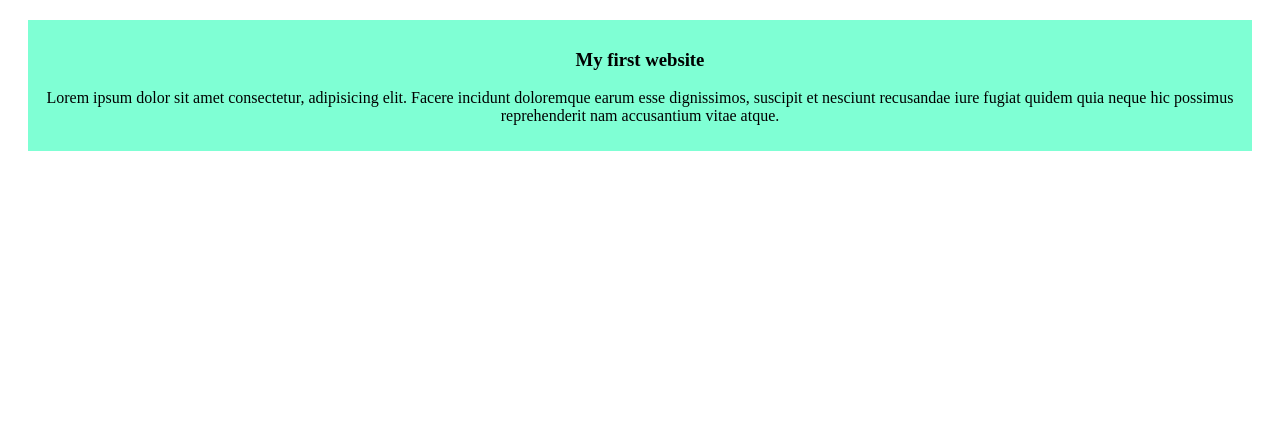
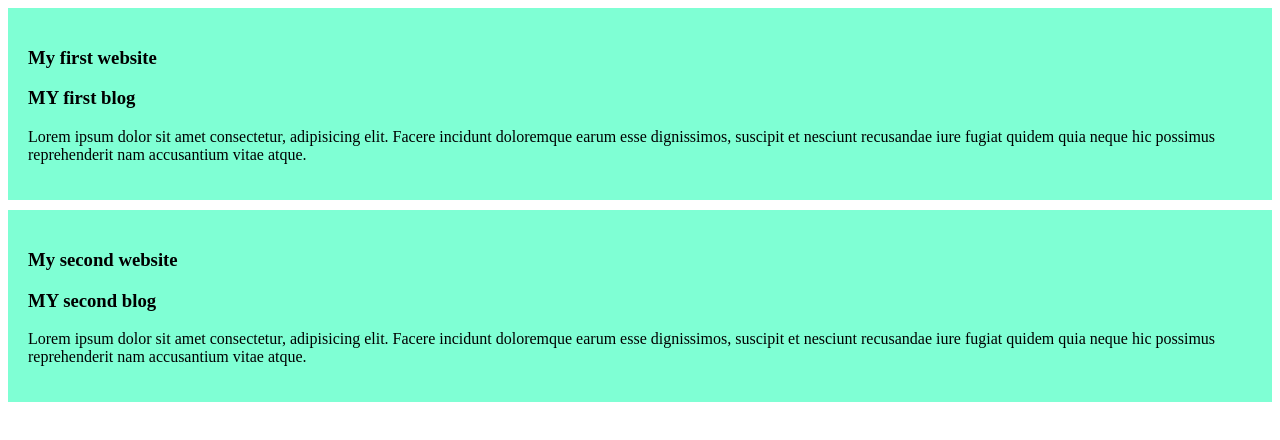
Before and after one commit to Tyrant69/my-simple-website, a plain HTML site: page index.html in a window 1280 px wide. Drawn offline with Linux system fonts and the light colour scheme.

Commit message:
added 2nd blog

```diff
--- a/index.html
+++ b/index.html
@@ -9,9 +9,14 @@
 <body>
     <div>
 <h3> My first website</h3>
-<p>Lorem ipsum dolor sit amet consectetur, adipisicing elit. Facere incidunt doloremque earum esse dignissimos, suscipit et nesciunt recusandae iure fugiat quidem quia neque hic possimus reprehenderit nam accusantium vitae atque.</p>
-
+<p>  <h3>MY first blog </h3>
+    Lorem ipsum dolor sit amet consectetur, adipisicing elit. Facere incidunt doloremque earum esse dignissimos, suscipit et nesciunt recusandae iure fugiat quidem quia neque hic possimus reprehenderit nam accusantium vitae atque.</p>
     </div>
+    <div>
+        <h3> My second website</h3>
+        <p>  <h3>MY second blog </h3>
+            Lorem ipsum dolor sit amet consectetur, adipisicing elit. Facere incidunt doloremque earum esse dignissimos, suscipit et nesciunt recusandae iure fugiat quidem quia neque hic possimus reprehenderit nam accusantium vitae atque.</p>
+            </div>
 
 </body>
 </html>
--- a/styles/blog.css
+++ b/styles/blog.css
@@ -1,3 +1,6 @@
 div {background-color: aquamarine;
-padding: 10px;
-margin: 20px; text-align: center;}
+padding: 20px;
+
+margin-bottom: 10px;
+
+}
```
